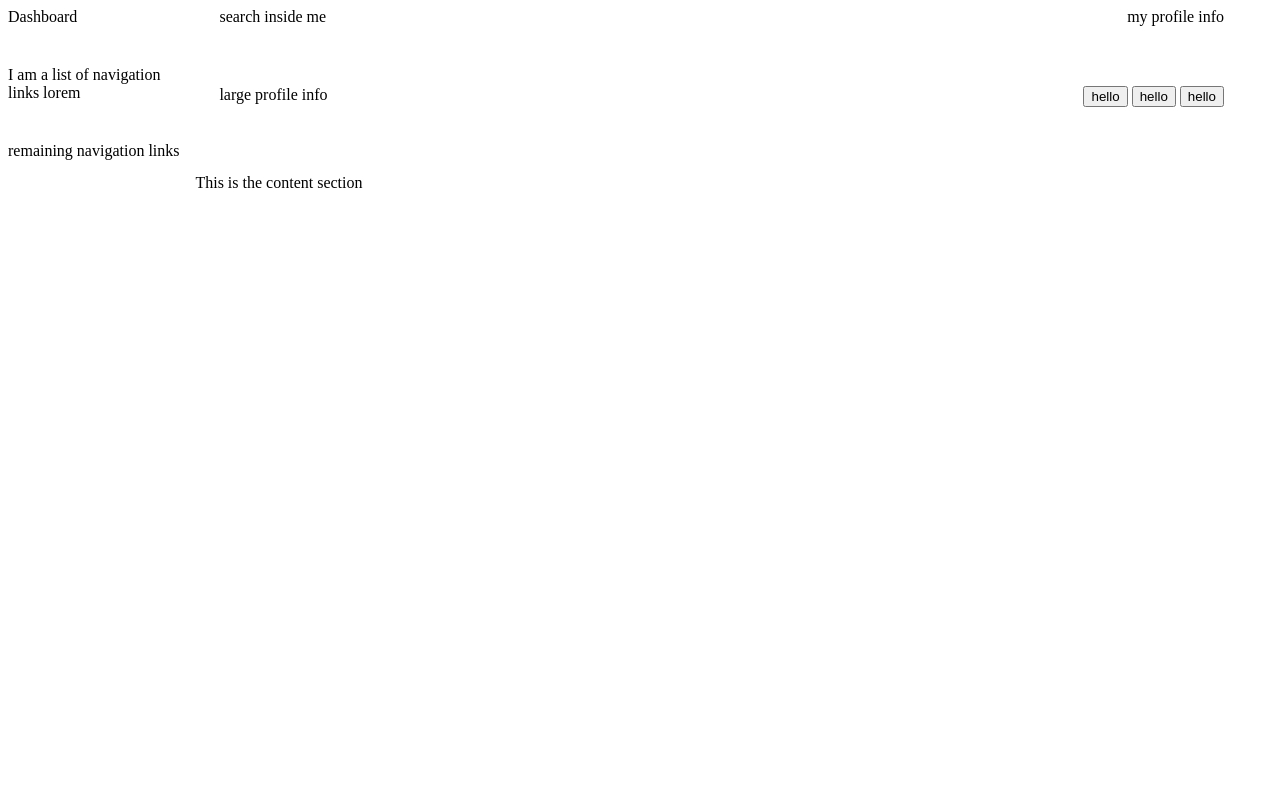
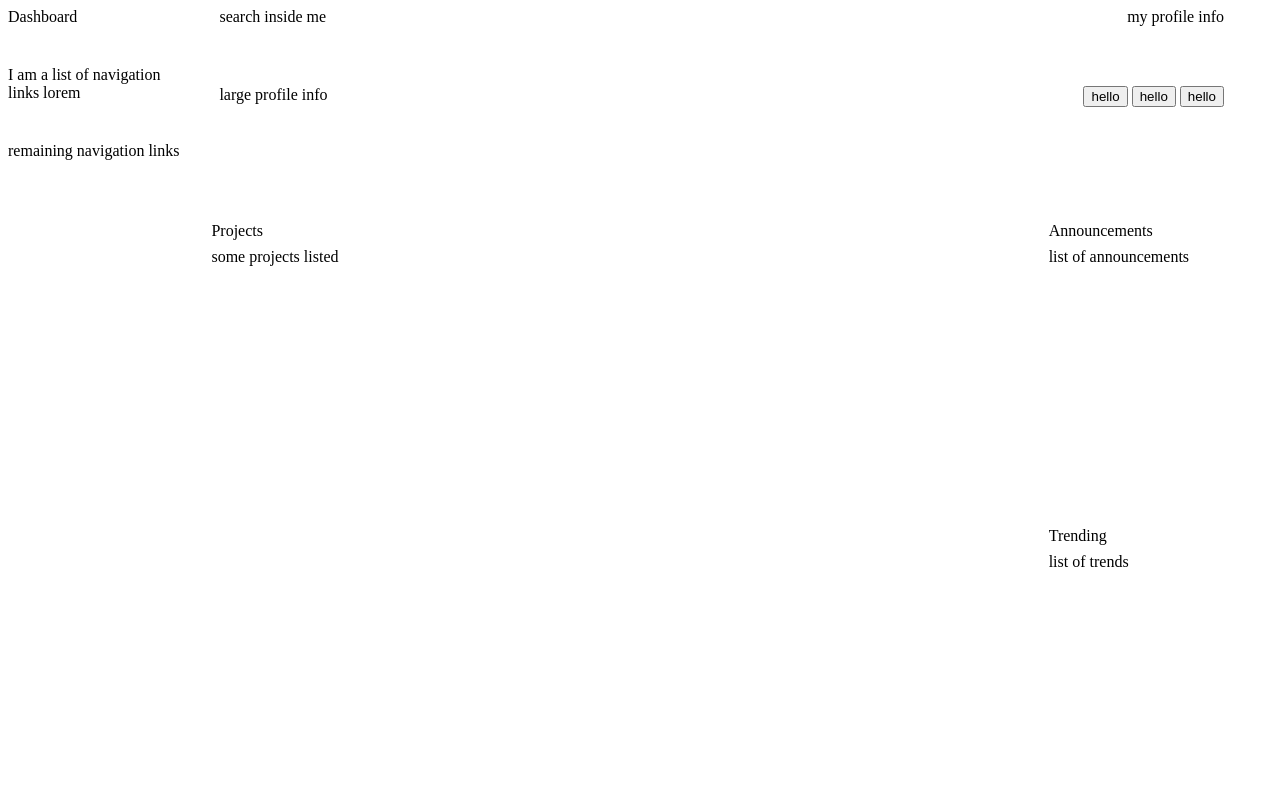
Before and after one commit to PaulaMaged/admin-dashboard, a plain HTML site: page index.html in a window 1280 px wide. Drawn offline with Linux system fonts and the light colour scheme.

Commit message:
section main-content-section using grid

```diff
--- a/index.html
+++ b/index.html
@@ -25,7 +25,18 @@
                 <div class="other-navigation">remaining navigation links</div>
             </div>
         </div>
-        <div class="main-content-section">This is the content section</div>
+        <div class="main-content-section">
+            <div class="projects-header">Projects</div>
+            <div class="projects">some projects listed</div>
+            <div class="announcements-plus-trending">
+                <div class="announcements-header">Announcements</div>
+                <div class="remainder">
+                    <div class="announcements-posts">list of announcements</div>
+                    <div class="trending-header">Trending</div>
+                    <div class="trending-posts">list of trends</div>
+                </div>
+            </div>
+        </div>
     </div>
 </body>
 </html>
--- a/style.css
+++ b/style.css
@@ -20,7 +20,6 @@
 
 .side-bar {
     grid-row: 1 / 3;
-}
 
     .side-bar-grid {
         display: grid;
@@ -28,7 +27,39 @@
         align-content: start;
         gap: 5ch;
     }
+}
+
 
 .main-content-section {
 
+    display: grid;
+    grid-template-columns: minmax(200px, 4fr) minmax(200px, 1fr);
+    grid-template-rows: minmax(25px, 50px) minmax(100px, 1fr);
+    gap: 1ch;
+    padding: 2ch;
+
+    .projects {
+        display: grid;
+        grid-template-columns: repeat(auto-fit, minmax(150px, 1fr));
+        gap: 1ch;
     }
+
+    .announcements-plus-trending {
+        grid-column: 2 / 3;
+        grid-row: 1 / 3;
+        display: grid;
+        grid-template-rows: subgrid;
+        gap: 1ch;
+
+        .remainder {
+            display: grid;
+            grid-template-rows: minmax(100px, 1fr) minmax(25px, 50px) minmax(100px, 1fr);
+            gap: 1ch;
+            }
+        }
+
+        div[class*="header"] {
+            justify-self: start;
+            align-self: end;
+        }
+    }
```
Lines whose indentation alone changed are shown as unchanged.
